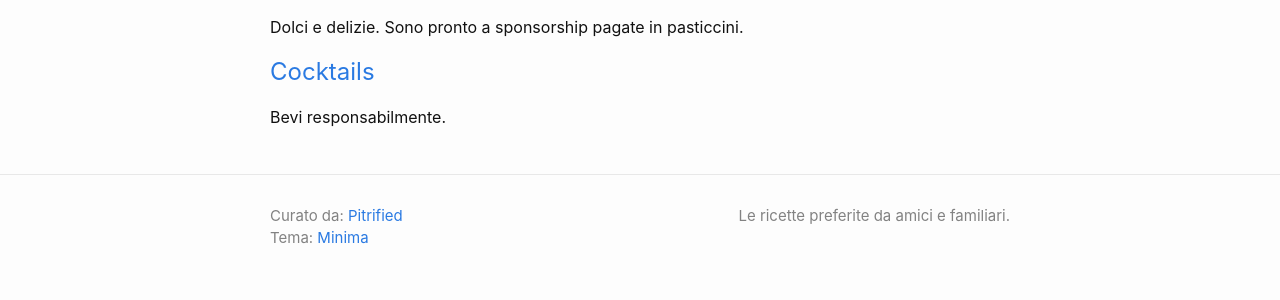
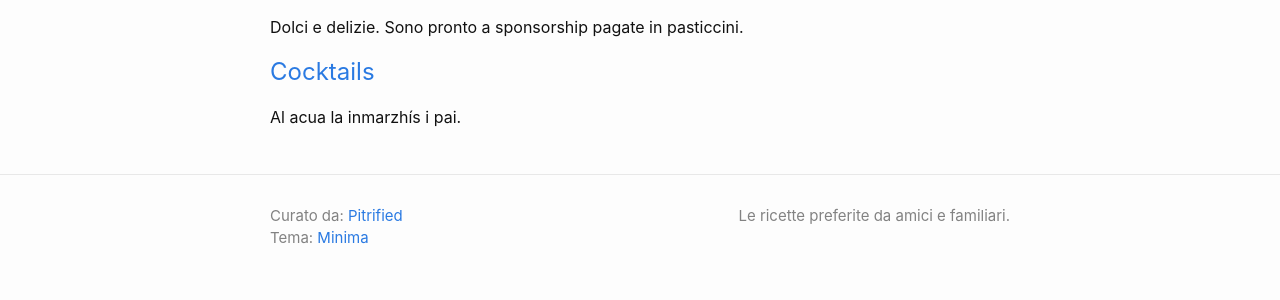
Before and after one commit to Pitrified/cookbook, a Jekyll site: the page built from ghpages/index.md, in a window 1280 px wide. Shown: the part 726-1026 px from the top of the page. Built offline with Jekyll 4.4.1, drawn with Linux system fonts in a browser that asks for light colours.

Commit message:
Al acua la inmarzhís i pai.

```diff
--- a/ghpages/_courses/alcol.md
+++ b/ghpages/_courses/alcol.md
@@ -4,4 +4,4 @@ title: Cocktails
 order: 08
 ---
 
-Bevi responsabilmente.
+Al acua la inmarzhís i pai.
```
